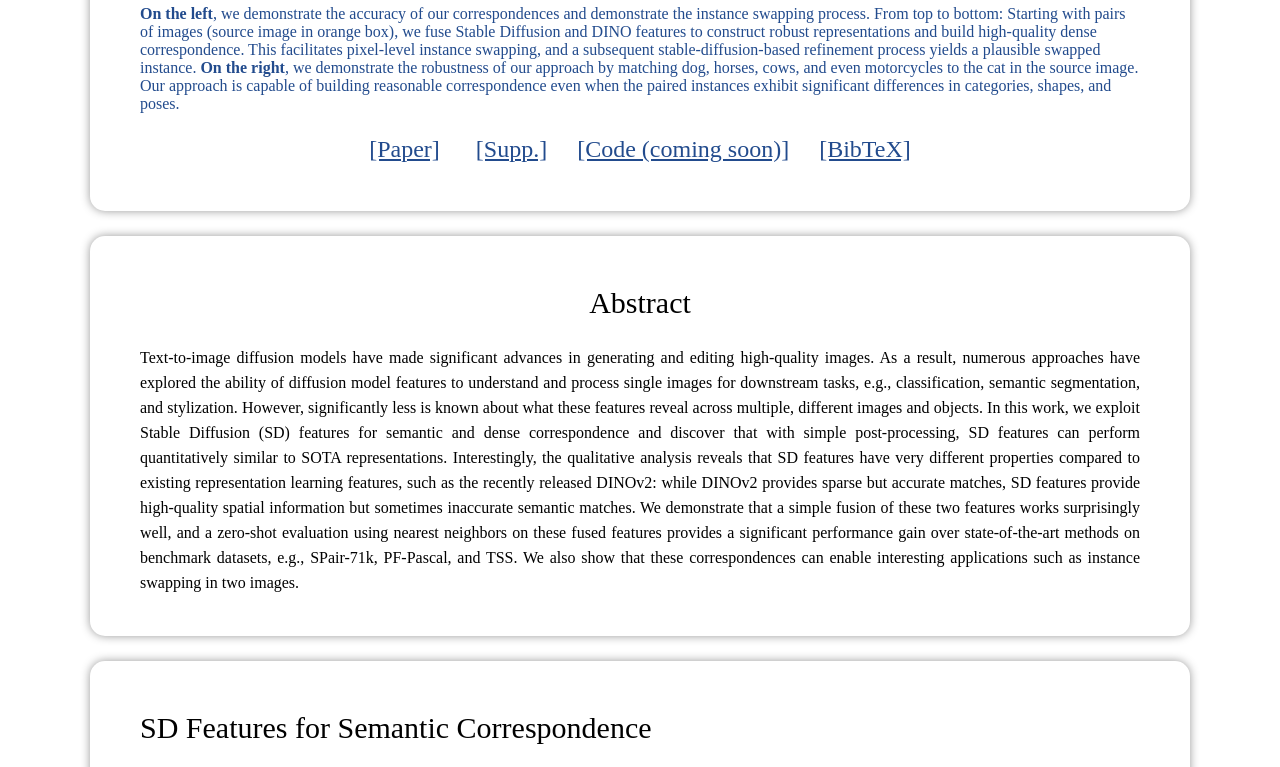
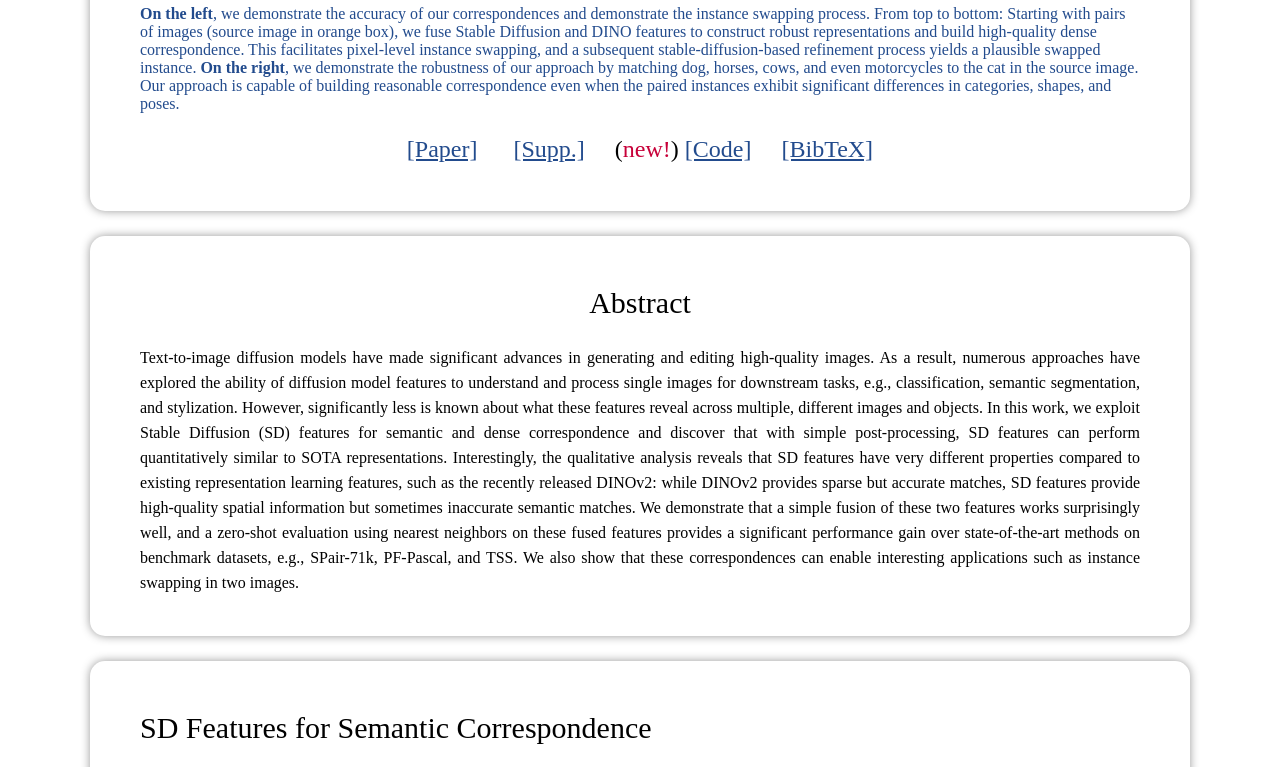
Before and after one commit to sd-complements-dino/sd-complements-dino.github.io, a plain HTML site: page index.html in a window 1280 px wide. Shown: the part 1100-1867 px from the top of the page. Drawn offline with nearby package versions, Linux system fonts and the light colour scheme.

Commit message:
update link to the code

```diff
--- a/index.html
+++ b/index.html
@@ -75,7 +75,7 @@
       <p style="text-align: center;">
         <a href="https://arxiv.org/abs/2305.15347" target="_blank">[Paper]</a> &nbsp;&nbsp;&nbsp;&nbsp;
         <a href="sd_dino_files/Appendix.pdf" target="_blank">[Supp.]</a>&nbsp;&nbsp;&nbsp;&nbsp;
-        <a href="https://sd-complements-dino.github.io/" target="_blank">[Code (coming soon)]</a>&nbsp;&nbsp;&nbsp;&nbsp;
+        (<font color="#C70039">new!</font>) <a href="https://github.com/Junyi42/sd-dino" target="_blank">[Code]</a>&nbsp;&nbsp;&nbsp;&nbsp;
         <a href="sd_dino_files/bibtex.txt" target="_blank">[BibTeX]</a>
       </p>
     </font>
```
